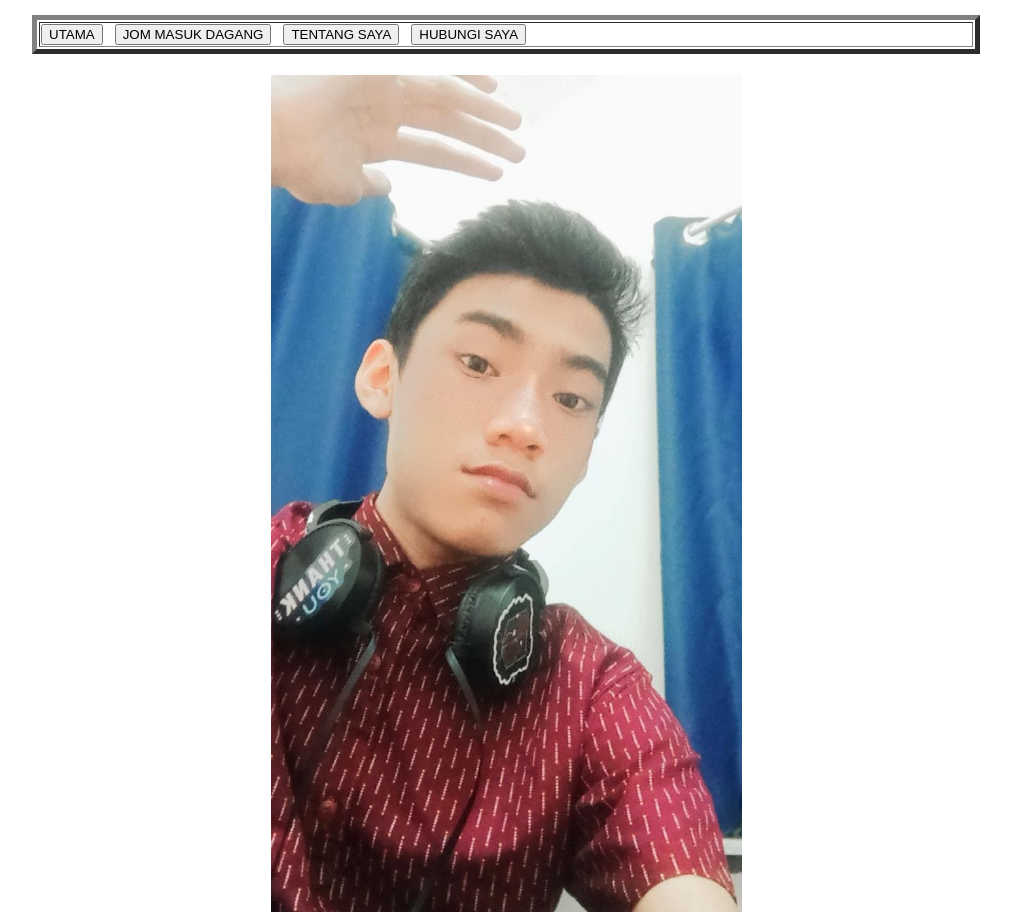
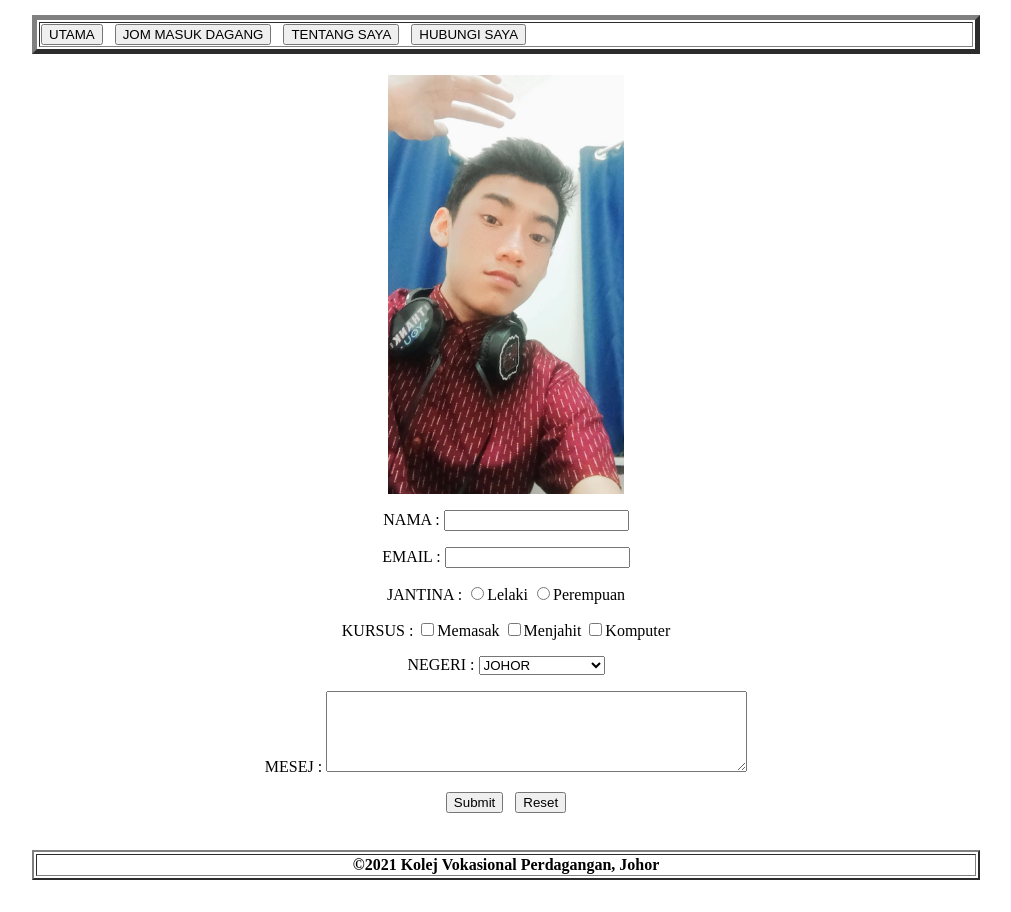
Before and after one commit to amirhuro/KPD1023-myfirstweb, a plain HTML site: page hubungisaya.html in a window 1280 px wide. Shown: the part 78-990 px from the top of the page, without its empty margins (134-1145 px from the left). After the commit the page ends 966 px from the top, so only its background shows below. Drawn offline with Linux system fonts and the light colour scheme.

Commit message:
Update hubungisaya.html

```diff
--- a/hubungisaya.html
+++ b/hubungisaya.html
@@ -33,7 +33,7 @@
       <table width="75%">
         <tr>
           <td align="center">
-            <img src="images/IMG-20210721-WA0039.jpg" width="50%">
+            <img src="images/IMG-20210721-WA0039.jpg" width="25%">
             <br>
 
             <form>
```
